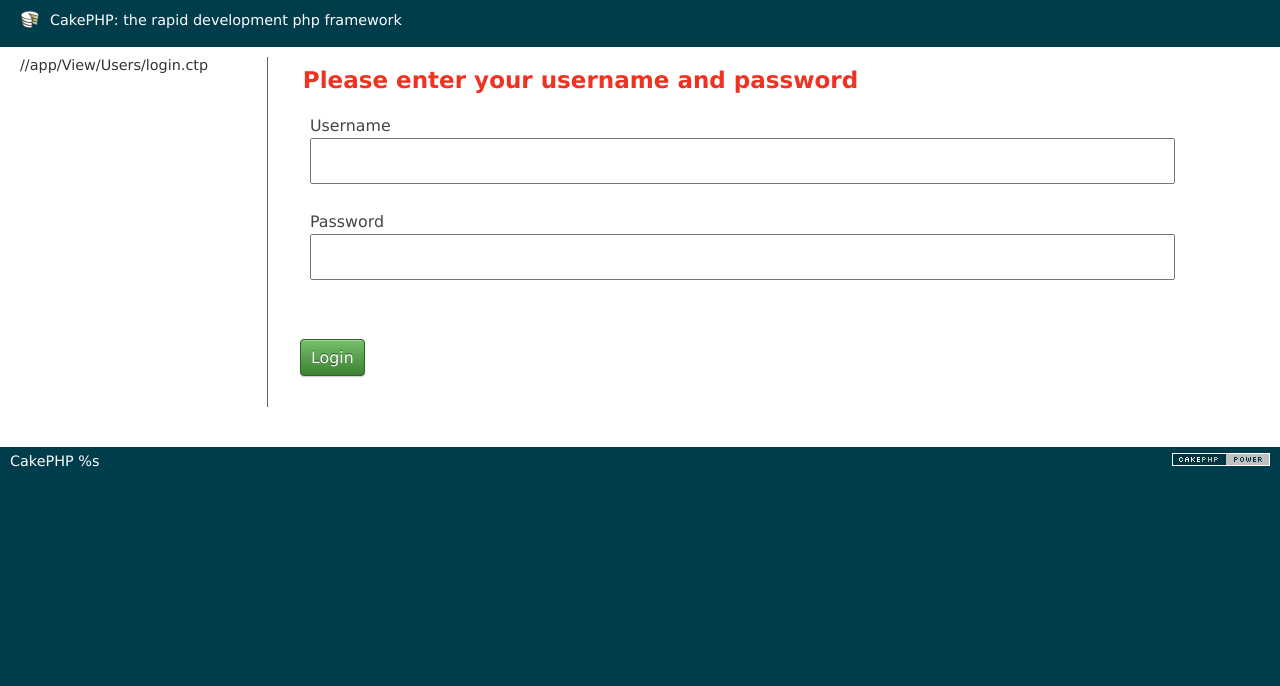
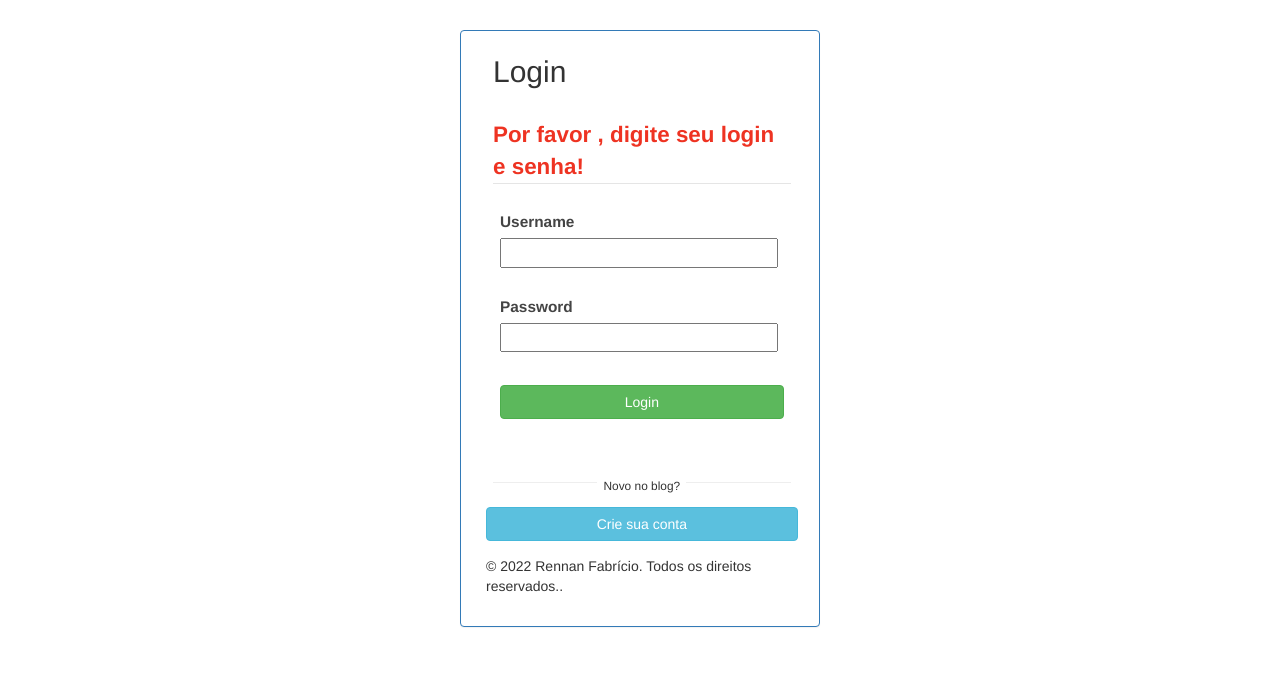
Before and after one commit to rennanf/BlogCake, a CakePHP app: the page made by cakephp-2.10.24/app/View/Users/login.ctp in a window 1280 px wide. Shown: the top 686 px of the page. Run offline with PHP 8.4 and a stand-in for CakePHP, Linux system fonts and the light colour scheme; the template is opened without the code that fills it, so the values that code supplies are empty; form fields are guessed from the names that the template uses; some libraries are stand-ins or nearby versions.

Commit message:
Início do front - PAGINA DE LOGIN

```diff
--- a/cakephp-2.10.24/app/View/Layouts/default.ctp
+++ b/cakephp-2.10.24/app/View/Layouts/default.ctp
@@ -1,28 +1,14 @@
 <?php
-/**
- * CakePHP(tm) : Rapid Development Framework (https://cakephp.org)
- * Copyright (c) Cake Software Foundation, Inc. (https://cakefoundation.org)
- *
- * Licensed under The MIT License
- * For full copyright and license information, please see the LICENSE.txt
- * Redistributions of files must retain the above copyright notice.
- *
- * @copyright     Copyright (c) Cake Software Foundation, Inc. (https://cakefoundation.org)
- * @link          https://cakephp.org CakePHP(tm) Project
- * @package       app.View.Layouts
- * @since         CakePHP(tm) v 0.10.0.1076
- * @license       https://opensource.org/licenses/mit-license.php MIT License
- */
 
-$cakeDescription = __d('cake_dev', 'CakePHP: the rapid development php framework');
 $cakeVersion = __d('cake_dev', 'CakePHP %s', Configure::version())
 ?>
 <!DOCTYPE html>
 <html>
+
 <head>
+
 	<?php echo $this->Html->charset(); ?>
 	<title>
-		<?php echo $cakeDescription ?>:
 		<?php echo $this->fetch('title'); ?>
 	</title>
 	<?php
@@ -38,7 +24,7 @@ $cakeVersion = __d('cake_dev', 'CakePHP %s', Configure::version())
 <body>
 	<div id="container">
 		<div id="header">
-			<h1><?php echo $this->Html->link($cakeDescription, 'https://cakephp.org'); ?></h1>
+<!--			<h1>--><?php //echo $this->Html->link($cakeDescription, 'https://cakephp.org'); ?><!--</h1>-->
 		</div>
 		<div id="content">
 
@@ -47,17 +33,17 @@ $cakeVersion = __d('cake_dev', 'CakePHP %s', Configure::version())
 			<?php echo $this->fetch('content'); ?>
 		</div>
 		<div id="footer">
-			<?php echo $this->Html->link(
-					$this->Html->image('cake.power.gif', array('alt' => $cakeDescription, 'border' => '0')),
-					'https://cakephp.org/',
-					array('target' => '_blank', 'escape' => false, 'id' => 'cake-powered')
-				);
-			?>
+<!--			--><?php //echo $this->Html->link(
+////					$this->Html->image('cake.power.gif', array('alt' => $cakeDescription, 'border' => '0')),
+//					'https://cakephp.org/',
+//					array('target' => '_blank', 'escape' => false, 'id' => 'cake-powered')
+//				);
+//			?>
 			<p>
-				<?php echo $cakeVersion; ?>
+<!--				--><?php //echo $cakeVersion; ?>
 			</p>
 		</div>
 	</div>
-	<?php echo $this->element('sql_dump'); ?>
+
 </body>
 </html>
--- a/cakephp-2.10.24/app/View/Posts/index.ctp
+++ b/cakephp-2.10.24/app/View/Posts/index.ctp
@@ -7,7 +7,7 @@
 		<th>Title</th>
 		<th>Actions</th>
 		<th>Edit</th>
-		<th>Created</th>
+		<th>Data de Criação</th>
 	</tr>
 
 	<!-- Here's where we loop through our $posts array, printing out post info -->
--- a/cakephp-2.10.24/app/View/Users/login.ctp
+++ b/cakephp-2.10.24/app/View/Users/login.ctp
@@ -1,15 +1,58 @@
-//app/View/Users/login.ctp
-
-<div class="users form">
+<link href="//maxcdn.bootstrapcdn.com/bootstrap/3.3.0/css/bootstrap.min.css" rel="stylesheet" id="bootstrap-css">
+<script src="//maxcdn.bootstrapcdn.com/bootstrap/3.3.0/js/bootstrap.min.js"></script> <script src="//code.jquery.com/jquery-1.11.1.min.js"></script> <!------ Include the above in your HEAD tag ---------->
+<style>form { margin: 0px 10px; } h2 { margin-top: 2px; margin-bottom: 2px; } .container { max-width: 360px; } .divider { text-align: center; margin-top: 20px; margin-bottom: 5px; } .divider hr { margin: 7px 0px; width: 35%; } .left { float: left; } .right { float: right; }
+</style>
+<div class="container">
+	<div class="row">
+		<div class="panel panel-primary">
+			<div class="panel-body">
+				<form method="POST" action="#" role="form">
+					<div class="form-group">
+						<h2>Login</h2>
+					</div>
+					<div>
 					<?php echo $this->Flash->render('auth'); ?>
 					<?php echo $this->Form->create('User'); ?>
 					<fieldset>
 						<legend>
-			<?php echo __('Please enter your username and password'); ?>
+							<?php echo __('Por favor , digite seu login e senha!'); ?>
 						</legend>
 						<?php echo $this->Form->input('username');
 						echo $this->Form->input('password');
 						?>
 					</fieldset>
-	<?php echo $this->Form->end(__('Login')); ?>
+					<div class="form-group" style="padding-top: 12px;"> <button id="signinSubmit" type="submit" class="btn btn-success btn-block">Login</button>
+						<?php  $this->Form->end(__('Login')); ?>
 					</div>
+					</div>
+
+					<div class="form-group divider">
+						<hr class="left">
+						<small>Novo no blog?</small>
+						<hr class="right">
+					</div>
+					<p class="form-group"><a href="#" class="btn btn-info btn-block">Crie sua conta</a></p>
+					<p class="form-group">© 2022 Rennan Fabrício. Todos os direitos reservados.</a>.</p>
+				</form>
+			</div>
+		</div>
+	</div>
+</div>
+
+
+
+
+<!--<div >-->
+<!--	--><?php //echo $this->Flash->render('auth'); ?>
+<!--	--><?php //echo $this->Form->create('User'); ?>
+<!--	<fieldset>-->
+<!--		<legend>-->
+<!--			--><?php //echo __('Por favor , digite seu login e senha!'); ?>
+<!--		</legend>-->
+<!--		--><?php //echo $this->Form->input('username');
+//		echo $this->Form->input('password');
+//		?>
+<!--	</fieldset>-->
+<!--	--><?php //echo $this->Form->end(__('Login')); ?>
+<!--</div>-->
+<!---->
```
Lines whose indentation alone changed are shown as unchanged.
